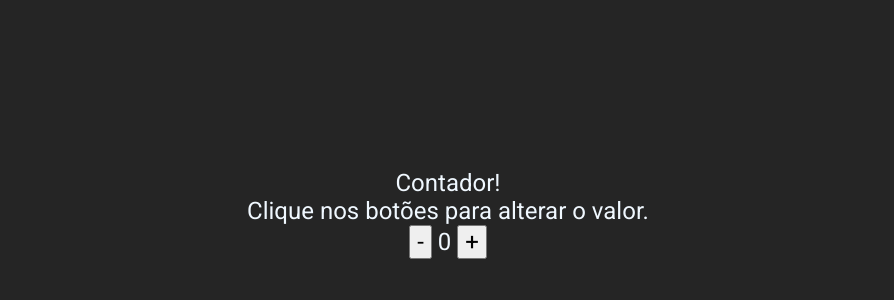
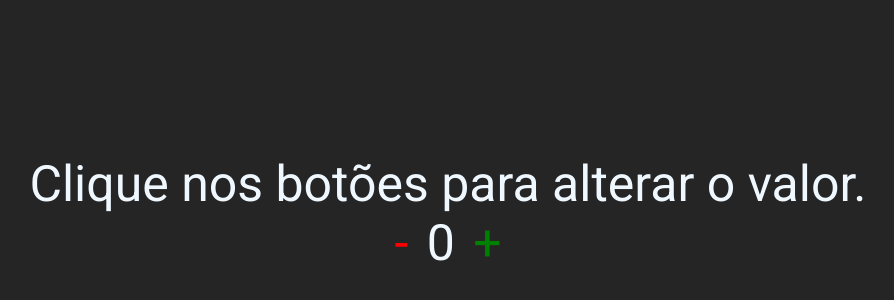
Before and after one commit to EduardoXT/Contador, a plain HTML site: page index.html in a window 1280 px wide. Shown: the part 186-486 px from the top of the page, without its empty margins (192-1086 px from the left). Drawn offline with Linux system fonts and the light colour scheme.

Commit message:
melhoria de visual

```diff
--- a/assets/style.css
+++ b/assets/style.css
@@ -1,27 +1,27 @@
 * {
     margin: 0;
     font-family: 'Roboto', sans-serif;
-    font-size: x-large;
-}
-
-body {
-    background-color: #252525;
-    color:aliceblue
+    font-size:  50px;
 }
 
 .all {
+    background-color: #252525;
+    color:aliceblue;
     width: 100vw;
     height: 100vh;
     display: flex;
     flex-direction: column;
     justify-content: center;
     align-items: center;
-    }
-    .box {
-    width: 300px;
-    height: 300px;
-    background: #fff;
-    }
-    body {
-    margin: 0px;
-    }
+}
+
+#botao1 {
+    background-color: transparent;
+    border: none;
+    color: red;
+}
+#botao2 {
+    background-color: transparent;
+    border: none;
+    color: green;
+}
--- a/index.html
+++ b/index.html
@@ -12,12 +12,11 @@
 </head>
 <body>
     <div class="all">
-        <p>Contador!</p>
         <p>Clique nos botões para alterar o valor.</p>
         <div id="counter">
-        <button name="subtrair" onclick="decrement()">-</button>
+        <button id="botao1" name="subtrair" onclick="decrement()">-</button>
         <span id="currentNumber">0</span>
-        <button name="adicionar" onclick="increment()">+</button>
+        <button id="botao2" name="adicionar" onclick="increment()">+</button>
         </div>
     </div>
 </body>
```
